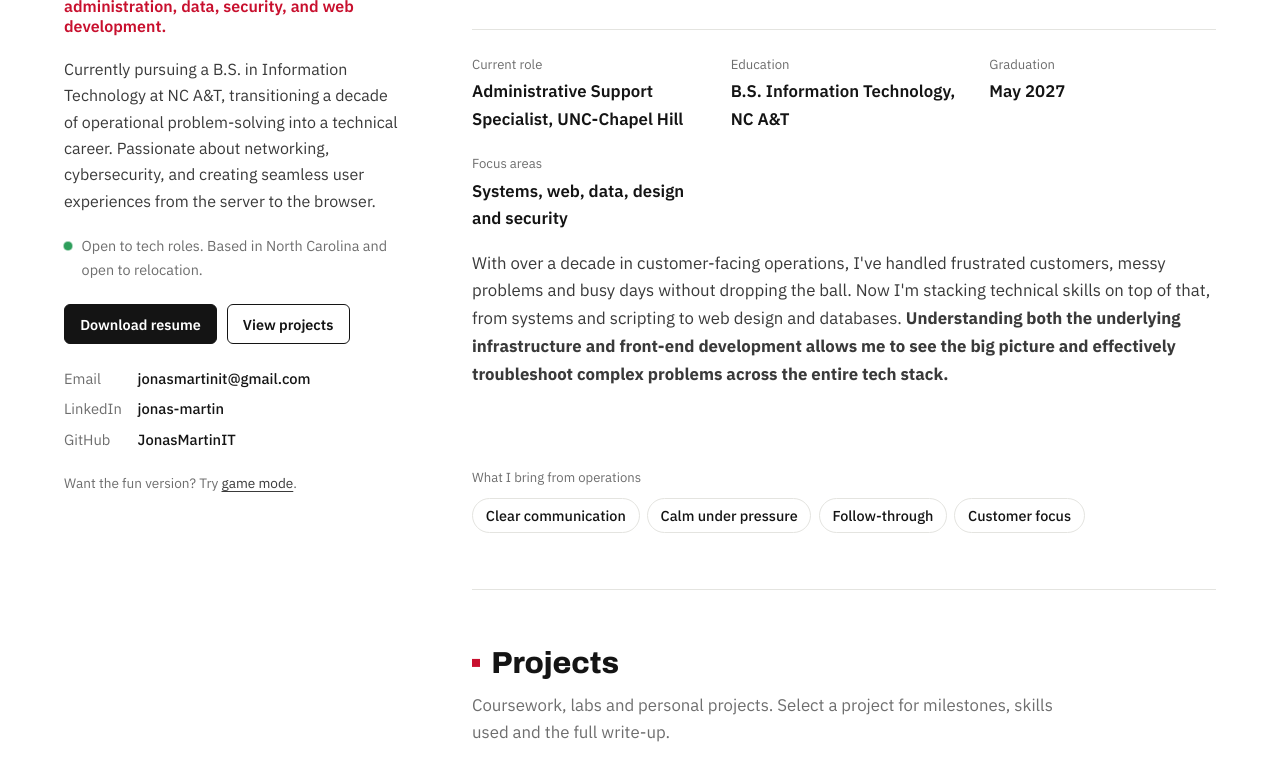
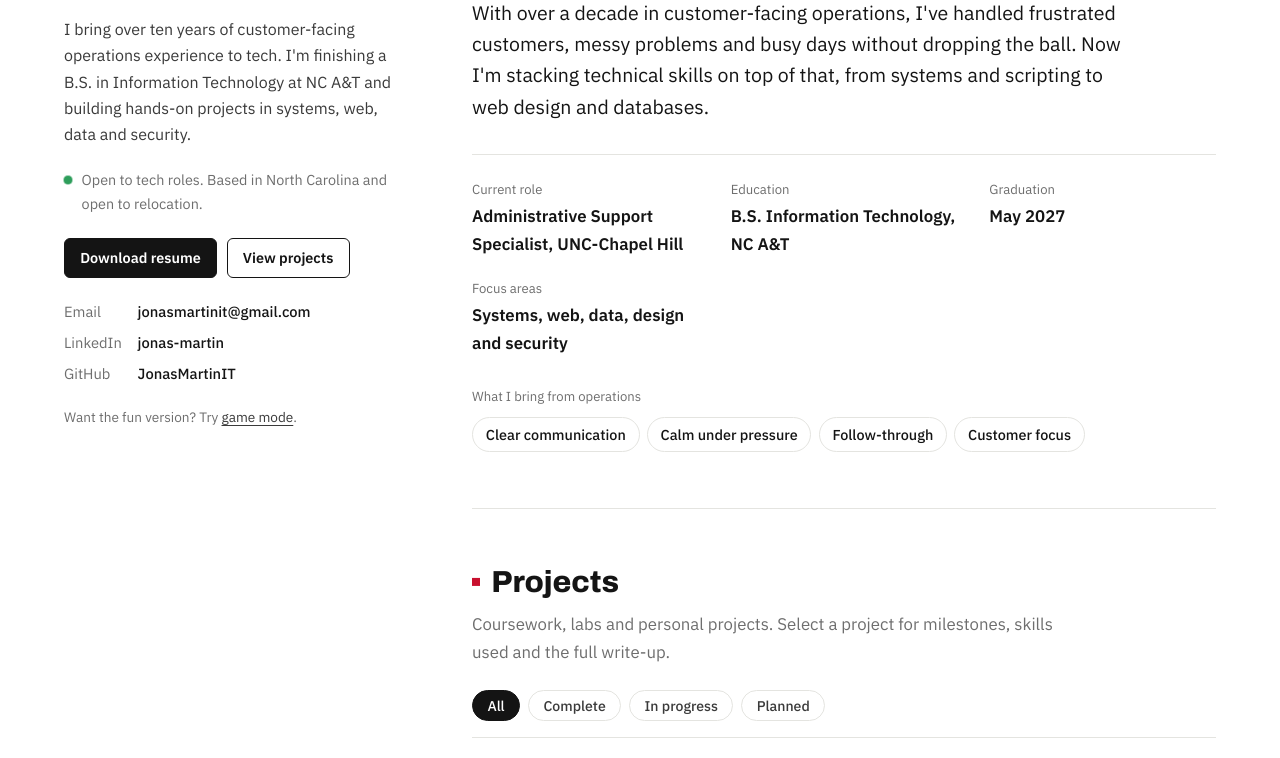
Before and after one commit to JonasMartinIT/jonasmartinit.github.io, a plain HTML site: page index.html in a window 1280 px wide. Shown: the part 179-937 px from the top of the page. Drawn offline with Linux system fonts and the light colour scheme.

Commit message:
Add files via upload

```diff
--- a/index.html
+++ b/index.html
@@ -381,8 +381,8 @@
     <div class="wrap hero-grid">
       <div>
         <h1><span class="p">Jonas Martin</span><span class="g">JONAS<br>MARTIN</span></h1>
-        <p class="subtitle"><span class="p">IT Professional bridging systems administration, data, security, and web development.</span><span class="g">TECH QUEST</span></p>
-        <p class="tagline"><span class="p">Currently pursuing a B.S. in Information Technology at NC A&T, transitioning a decade of operational problem-solving into a technical career. Passionate about networking, cybersecurity, and creating seamless user experiences from the server to the browser.</span><span class="g">IT student and career changer leveling up across tech: systems, web, data, design and security.</span></p>
+        <p class="subtitle"><span class="p">IT student and career changer</span><span class="g">TECH QUEST</span></p>
+        <p class="tagline"><span class="p">I bring over ten years of customer-facing operations experience to tech. I'm finishing a B.S. in Information Technology at NC A&amp;T and building hands-on projects in systems, web, data and security.</span><span class="g">IT student and career changer leveling up across tech: systems, web, data, design and security.</span></p>
         <p class="status p"><span class="dot" aria-hidden="true"></span>Open to tech roles. Based in North Carolina and open to relocation.</p>
         <div class="actions">
           <a class="btn primary p" href="resume.pdf">Download resume</a>
@@ -426,8 +426,7 @@
             <div class="g"><dt>HOME BASE</dt><dd>North Carolina (open to relocation)</dd></div>
           </dl>
           <!-- Your bio -->
-          <p class="bio"><!-- Update your About section paragraph -->
-<p>With over a decade in customer-facing operations, I've handled frustrated customers, messy problems and busy days without dropping the ball. Now I'm stacking technical skills on top of that, from systems and scripting to web design and databases. <strong>Understanding both the underlying infrastructure and front-end development allows me to see the big picture and effectively troubleshoot complex problems across the entire tech stack.</strong></p><span class="g"> XP fills as I complete quest objectives below.</span></p>
+          <p class="bio">With over a decade in customer-facing operations, I've handled frustrated customers, messy problems and busy days without dropping the ball. Now I'm stacking technical skills on top of that, from systems and scripting to web design and databases.<span class="g"> XP fills as I complete quest objectives below.</span></p>
           <div class="strengths p">
             <p>What I bring from operations</p>
             <ul><li>Clear communication</li><li>Calm under pressure</li><li>Follow-through</li><li>Customer focus</li></ul>
```
